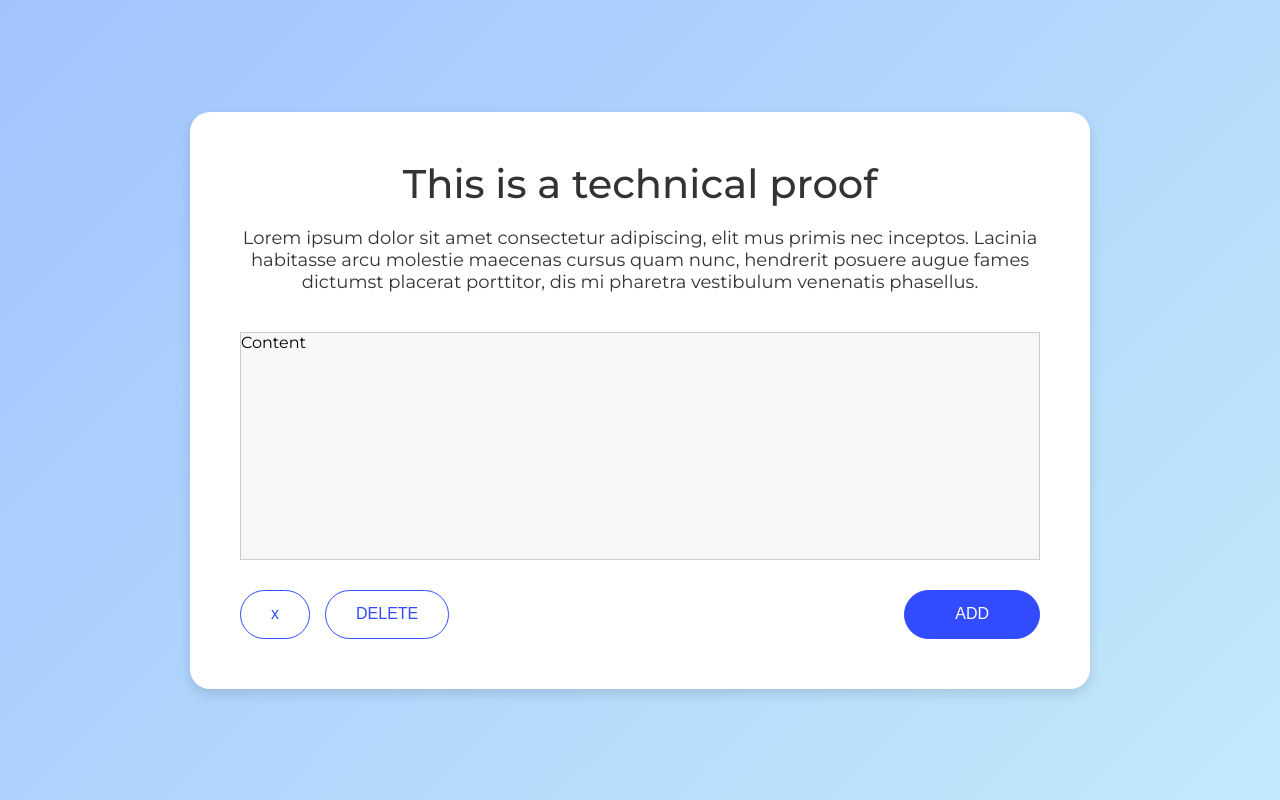
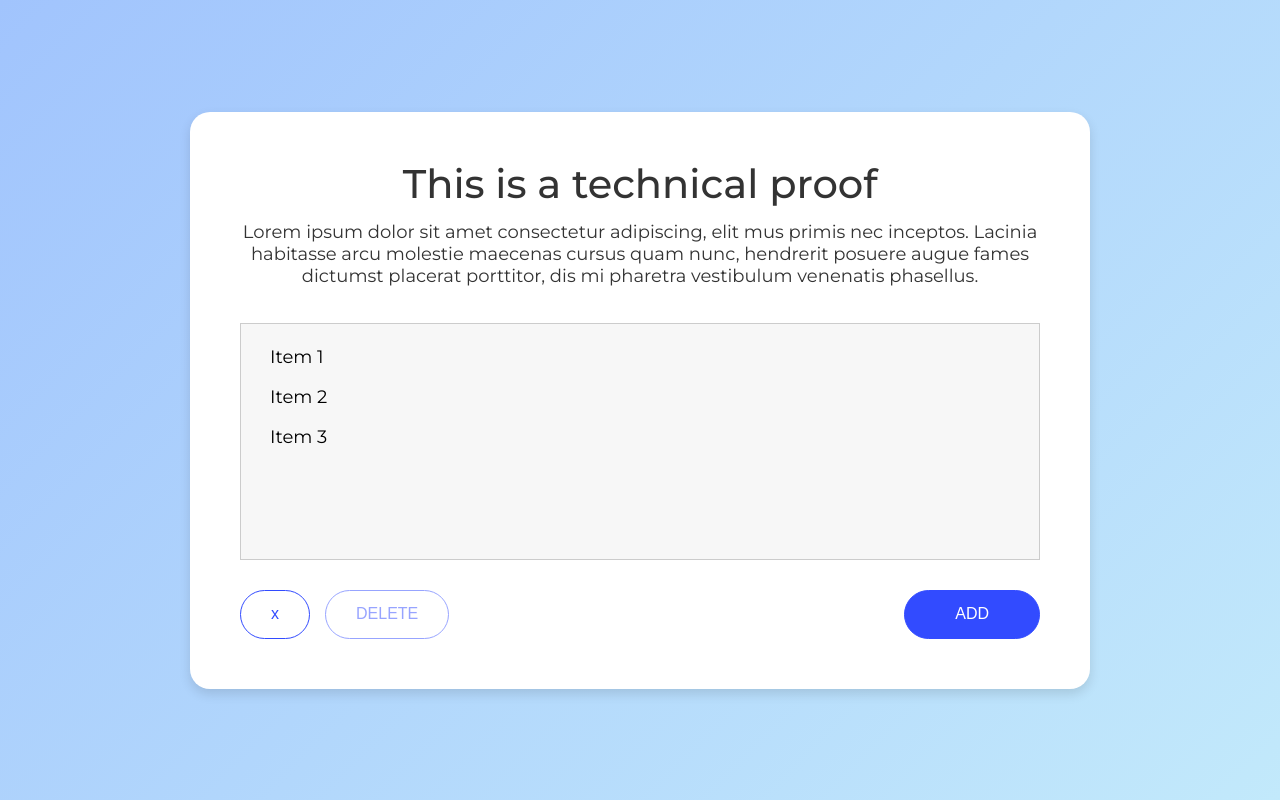
Before and after one commit to fcodiaz8/ci_prueba_tecnica, a React (Create React App) app: page / in a window 1280 px wide. Built offline with nearby package versions, Linux system fonts and the light colour scheme.

Commit message:
Componente 'Item' y selección de Items

```diff
--- /dev/null
+++ b/src/components/Item/index.js
@@ -0,0 +1,12 @@
+import * as S from "./styles";
+
+export const Item = ({ label, selected, toggleSelectItem }) => {
+  return (
+    <S.Item
+      selected={selected}
+      onClick={(e) => toggleSelectItem(e.target.textContent)}
+    >
+      <span>{label}</span>
+    </S.Item>
+  );
+};
--- /dev/null
+++ b/src/components/Item/styles.js
@@ -0,0 +1,28 @@
+import styled from "styled-components";
+import { COLOR_PALETTE as C } from "../../styles";
+
+export const Item = styled.div`
+  height: 40px;
+  padding: 9px 18px;
+  box-sizing: border-box;
+  cursor: pointer;
+  &:hover {
+    color: ${C.WHITE};
+    background-color: ${C.BACKGROUND_BUTTON};
+    opacity: 0.8;
+  }
+
+  ${({ selected }) => {
+    if (selected) {
+      return `
+        color: ${C.WHITE};
+        background-color: ${C.BACKGROUND_BUTTON};
+      `;
+    }
+  }}
+
+  span {
+    height: 22px;
+    font-size: 18px;
+  }
+`;
--- a/src/pages/Home/index.js
+++ b/src/pages/Home/index.js
@@ -1,7 +1,22 @@
+import { useState } from "react";
 import * as S from "./styles";
 import { Button } from "../../components/Button";
+import { Item } from "../../components/Item";
 
 export const Home = () => {
+  const [items, setItems] = useState(["Item 1", "Item 2", "Item 3"]);
+  const [selectedItems, setSelectedItems] = useState([]);
+
+  const toggleSelectItem = (e) => {
+    let newSelectItems = structuredClone(selectedItems);
+    if (newSelectItems.includes(e)) {
+      newSelectItems = newSelectItems.filter((item) => item !== e);
+    } else {
+      newSelectItems.push(e);
+    }
+    setSelectedItems(newSelectItems);
+  };
+
   return (
     <S.Home>
       <S.Window>
@@ -14,12 +29,25 @@ export const Home = () => {
           pharetra vestibulum venenatis phasellus.
         </S.Description>
 
-        <S.Content>Content</S.Content>
+        <S.Content>
+          {items.map((e) => (
+            <Item
+              key={e}
+              label={e}
+              selected={selectedItems.includes(e)}
+              toggleSelectItem={toggleSelectItem}
+            />
+          ))}
+        </S.Content>
 
         <S.Buttons>
           <div>
             <Button type="secondary" label="x" />
-            <Button type="secondary" label="DELETE" />
+            <Button
+              type="secondary"
+              label="DELETE"
+              disabled={selectedItems.length === 0}
+            />
           </div>
           <div>
             <Button type="primary" label="ADD" />
--- a/src/pages/Home/styles.js
+++ b/src/pages/Home/styles.js
@@ -51,10 +51,14 @@ export const Description = styled.div`
 `;
 
 export const Content = styled.div`
+  display: flex;
+  flex-direction: column;
+
   background-color: ${C.BACKGROUND_3};
   height: 227px;
   margin-bottom: 30px;
   border: solid 1px ${C.BORDER};
+  padding: 13px 11px;
 `;
 
 export const Buttons = styled.div`
```
